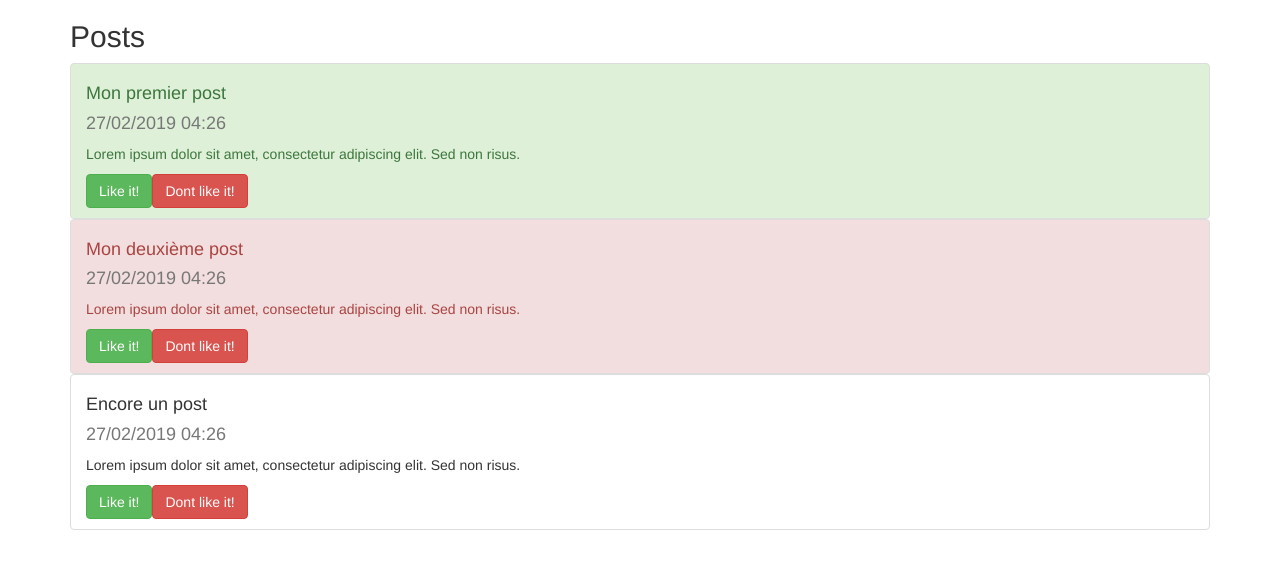
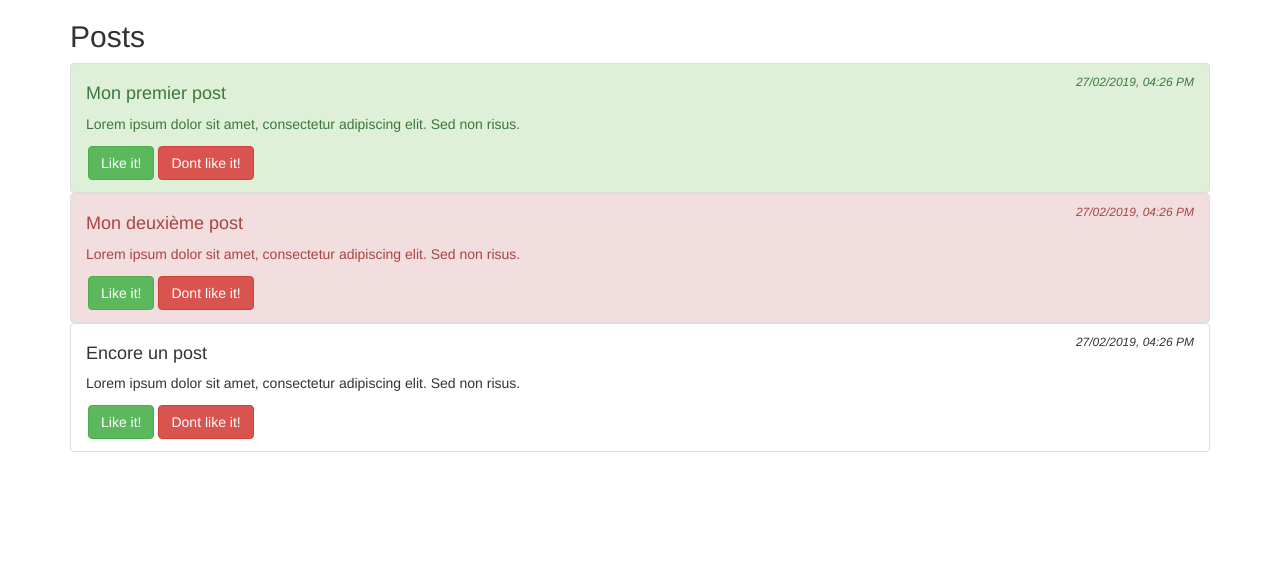
Before and after one commit to tdevilleduc/ocr-angular, an Angular app: page / in a window 1280 px wide. Shown: the top 568 px of the page. Built offline with nearby package versions, Linux system fonts and the light colour scheme.

Commit message:
[feat] chap8: ajout css pour presentation du post (title, date et boutons)

```diff
--- a/src/app/post-list-item/post-list-item.component.html
+++ b/src/app/post-list-item/post-list-item.component.html
@@ -1,14 +1,13 @@
-<li  [ngClass]="{'list-group-item': true,
-                 'list-group-item-success': post.loveIts > 0,
-                 'list-group-item-danger': post.loveIts < 0 }">
-  <h4 [ngClass]="{'text-success': post.loveIts > 0,
-                  'text-danger': post.loveIts < 0  }"> {{ post.title }} </h4>
-  <h4 class="text-muted"> {{ post.created_at | date: 'dd/MM/yyyy hh:mm'}} </h4>
-  <p [ngClass]="{'text-success': post.loveIts > 0,
-                 'text-danger': post.loveIts < 0  }"> {{ post.content }} </p>
+<li class="list-group-item" [ngClass]="{'list-group-item-success': post.loveIts > 0,
+                                        'list-group-item-danger': post.loveIts < 0 }">
+        <div class="post-title-container">
+                <h4 class="post-title"> {{ post.title }} </h4>
+                <div class="post-date"> {{ post.created_at | date: 'dd/MM/yyyy, hh:mm a'}} </div>
+        </div>
+        <p> {{ post.content }} </p>
 
-  <button class="btn btn-success"
-          (click)="onLike()">Like it!</button>
-  <button class="btn btn-danger"
-          (click)="onDontLike()">Dont like it!</button>
+        <button class="btn btn-success"
+                (click)="onLike()">Like it!</button>
+        <button class="btn btn-danger"
+                (click)="onDontLike()">Dont like it!</button>
 </li>
--- a/src/app/post-list-item/post-list-item.component.scss
+++ b/src/app/post-list-item/post-list-item.component.scss
@@ -0,0 +1,17 @@
+.post-date {
+    font-style: italic;
+    font-size: 12px;
+    float: right;
+}
+
+.post-title {
+    float: left;
+}
+
+.post-title-container {
+    overflow: hidden;
+}
+
+button {
+    margin: 2px;
+}
--- a/src/app/post-list/post-list.component.html
+++ b/src/app/post-list/post-list.component.html
@@ -1,4 +1,3 @@
-
 <h2>Posts</h2>
 
 <ul class="list-group">
```
